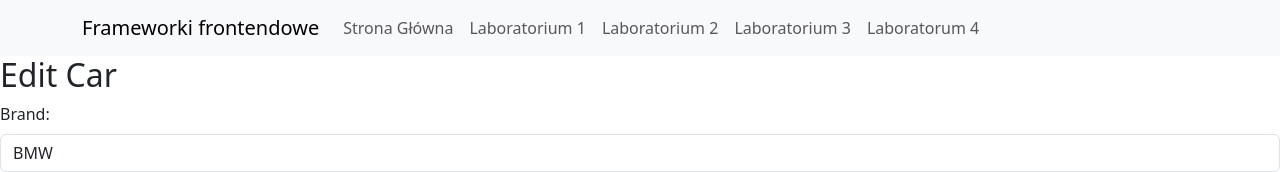
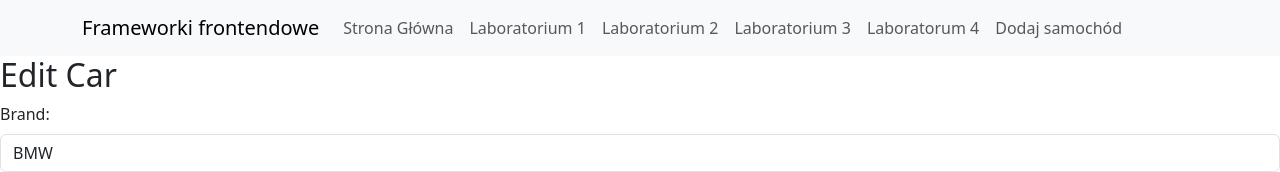
Before and after one commit to WikaZi/FrameworkiFrontendowe, a React (Vite) app in the folder lab1/vite-project/: page /lab4/edit/1 in a window 1280 px wide. Shown: the top 172 px of the page. Built offline with nearby package versions, Linux system fonts and the light colour scheme.

Commit message:
4.7 done

```diff
--- a/lab1/vite-project/src/data/AppReducer.js
+++ b/lab1/vite-project/src/data/AppReducer.js
@@ -1,6 +1,8 @@
 
 export default function AppReducer(state, action) {
     switch (action.type) {
+        case 'add':
+            return { ...state, items: [...state.items, action.payload] };
         case "edit":
 
             return state.map(car =>
--- a/lab1/vite-project/src/data/menuItems.jsx
+++ b/lab1/vite-project/src/data/menuItems.jsx
@@ -1,3 +1,4 @@
+import AddCarForm from '../components/AddCarForm';
 import Home from '../pages/Home';
 import Lab1 from '../pages/Lab1';
 import Lab2 from '../pages/Lab2';
@@ -39,7 +40,15 @@ const menuItems = [
       url: "/lab4",
       urlPattern: "/lab4",
       element: <Lab4/>
-    }
+    },
+    {
+      id: 6,
+      label: "Dodaj samochód",
+      url: "/lab4/add",
+      urlPattern: "/lab4/add",
+      element: <AddCarForm/>
+    },
+
   ];
 
   export default menuItems;
```
